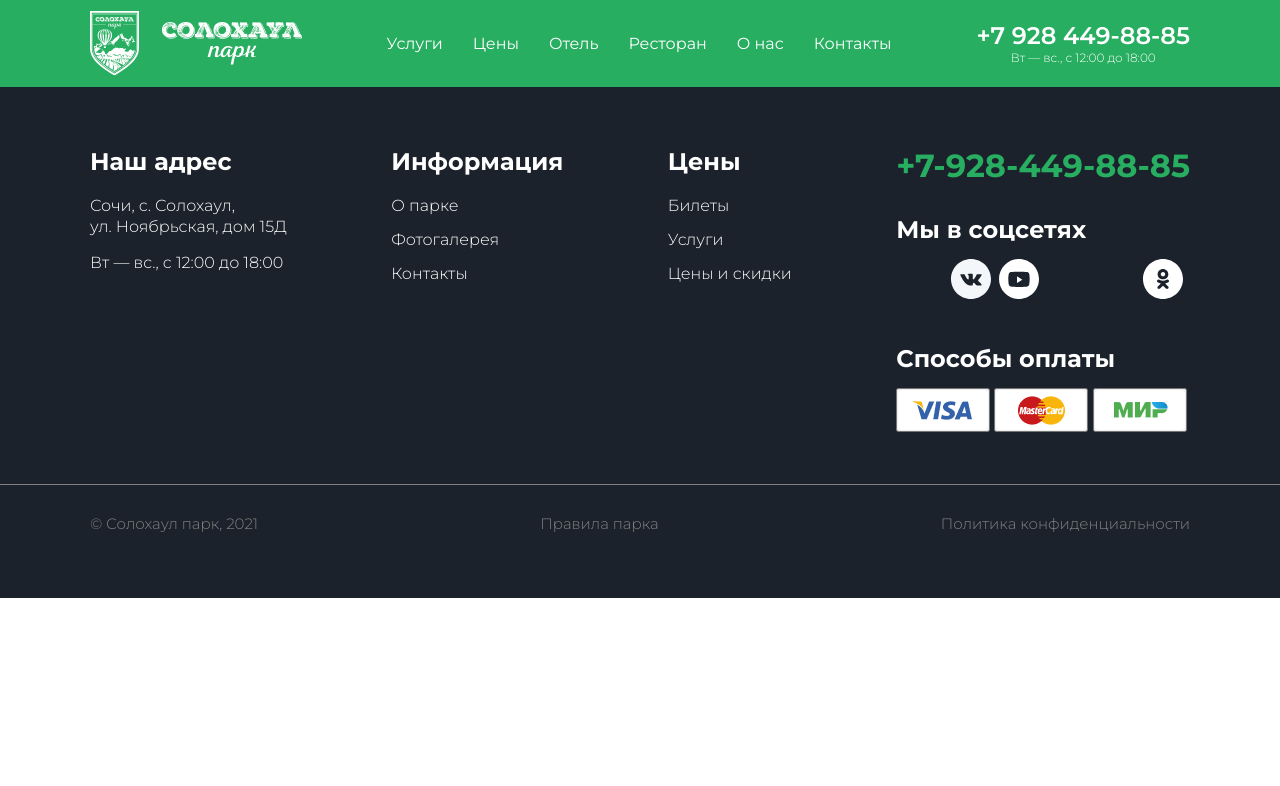
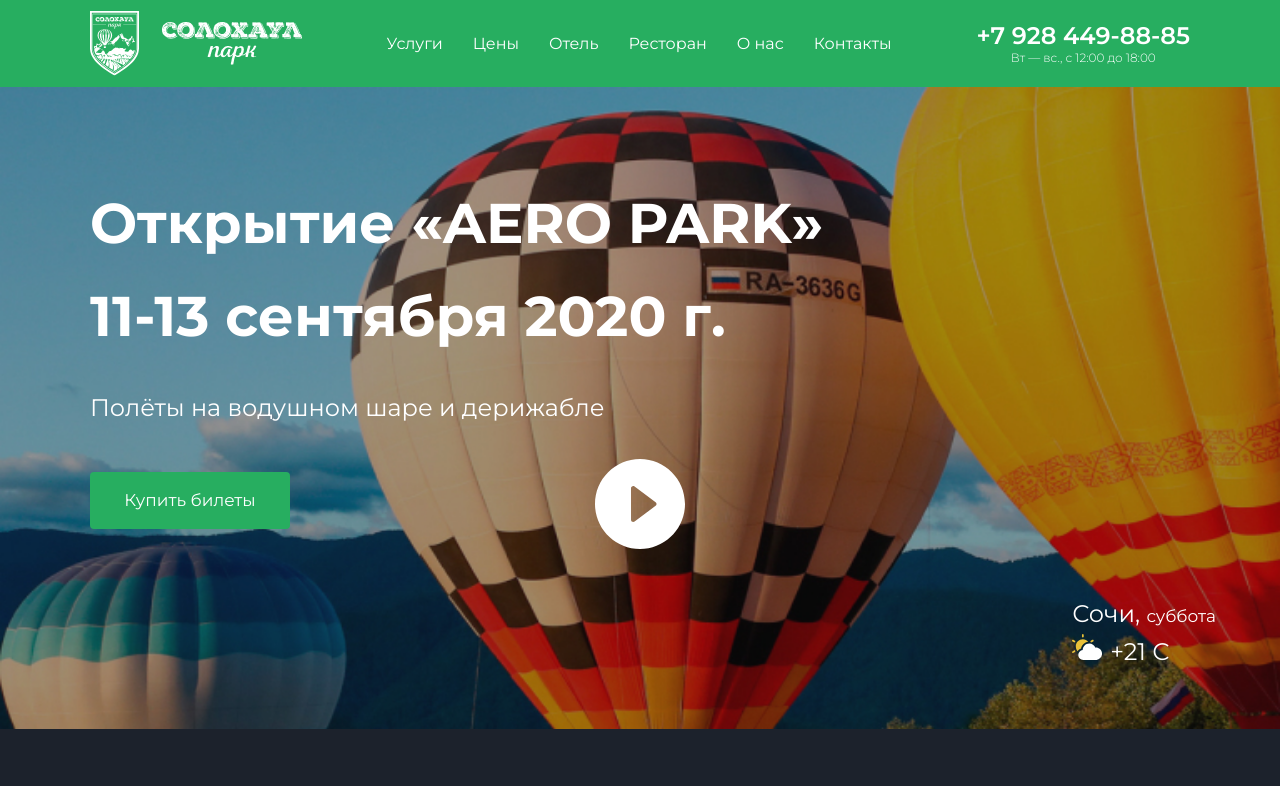
Before and after one commit to MichaelLegedza/Solohaul, a plain HTML site: page index.html in a window 1280 px wide. Shown: the top 786 px of the page. Drawn offline with Linux system fonts and the light colour scheme.

Commit message:
Opening block in works

```diff
--- a/assets/css/style.css
+++ b/assets/css/style.css
@@ -43,7 +43,8 @@
 
 @media (min-width: 576px) {
 
-  .container {
+  .header__container,
+  .footer__container {
     max-width: 540px;
   }
 
@@ -51,7 +52,8 @@
 
 @media (min-width: 768px) {
 
-  .container {
+  .header__container,
+  .footer__container {
     max-width: 720px;
   }
 
@@ -82,8 +84,54 @@
 
 /* ----- Typography ----- */
 
+@media (min-width: 1px) {
+
+  h1 {
+    font-size: 24px;
+  }
+
+}
+
+@media (min-width: 768px) {
+
+  h1 {
+    font-size: 56px;
+    line-height: 1.3;
+  }
+
+}
+
+
 h3 {
   font-size: 24px;
+}
+
+/* ----- Btns ----- */
+
+.btn {
+  width: 200px;
+  height: 57px;
+  display: flex;
+  align-items: center;
+  justify-content: center;
+  background-color: #27AE60;
+  border: 0;
+  border-radius: 4px;
+  cursor: pointer;
+  color: #ffffff;
+  font-size: 17px;
+  line-height: 1.2;
+  transition: .2s linear;
+}
+
+.btn:hover {
+  background-color: #31C670;
+  transition: .2s linear;
+}
+
+.btn:active {
+  background-color:#1A8748;
+  transition: .1s linear;
 }
 
 /* ------ Header adaptive ------ */
@@ -603,6 +651,125 @@
     width: auto;
   }
 
-  /* --- Nubmer --- */
+  /* --- Number --- */
 
 }
+
+
+/* ----- Opening adaptive ----- */
+
+@media (min-width: 1px) {
+
+  .opening {
+    padding: 100px 0px 50px;
+    background: url(../img/opening-img.jpg) no-repeat;
+    background-size: cover;
+  }
+
+  .opening__container {
+    color: #ffffff;
+  }
+
+  .main__title {
+    white-space: pre;
+  }
+
+  .main__title span {
+    display: block;
+    margin-top: 20px;
+  }
+
+  .opening__inner {
+    max-width: 280px;
+    margin-bottom: 60px;
+  }
+
+  .opening__inner p {
+    margin-bottom: 40px;
+    font-size: 17px;
+  }
+
+  /* ----- Widget block ----- */
+
+  .widget {
+    display: flex;
+    justify-content: space-around;
+    align-items: center;
+  }
+
+  .town {
+    margin-bottom: 5px;
+  }
+
+  .town,
+  .temperature {
+    font-size: 24px;
+    line-height: 1.2;
+  }
+
+  .town span {
+    font-size: 17px;
+    line-height: 1.2;
+  }
+
+  .temperature::before {
+    content: '';
+    display: inline-block;
+    width: 30px;
+    height: 26px;
+    background: url(../svg/weather.svg) no-repeat;
+    margin-right: 8px;
+  }
+
+  /* ----- Widget block end ----- */
+
+}
+
+@media (min-width: 768px) {
+
+  .opening__inner {
+    max-width: unset;
+  }
+
+  .main__title {
+    white-space: unset;
+  }
+
+  .opening p {
+    font-size: 24px;
+    margin: 40px 0px 50px;
+  }
+
+  .play-btn {
+    position: relative;
+    bottom: 130px;
+    display: flex;
+  }
+
+  .play-btn img {
+    width: 90px;
+    height: 90px;
+    z-index: 0;
+    cursor: pointer;
+  }
+
+  .weather {
+    position: absolute;
+    right: 5%;
+  }
+
+}
+
+@media (min-width: 1400px) {
+
+  .opening {
+    padding: 170px 0px;
+    background: url(../img/opening-img2.jpg) no-repeat;
+    background-size: cover;
+  }
+
+  .play-btn {
+    left: 250px;
+  }
+
+}
--- a/index.html
+++ b/index.html
@@ -66,9 +66,54 @@
 
   <!-- header end -->
 
+  <!-- Main -->
+
   <main>
 
+    <!-- Opening -->
+    <section class="opening">
+      <div class="container opening__container">
+
+        <div class="opening__inner">
+          <h1 class="title main__title">Открытие
+«AERO PARK»<span>11-13 сентября 2020 г.</span></h1>
+          <p>Полёты на водушном шаре и дерижабле</p>
+          <button class="btn btn--green">Купить билеты</button>
+        </div>
+
+        <!-- Widget -->
+        <div class="widget">
+
+          <!-- Play button -->
+
+          <div class="play-btn">
+            <img src="./assets/svg/play.svg" alt="Play">
+          </div>
+
+          <!-- Play button end -->
+
+          <!-- Weather -->
+
+          <div class="weather">
+            <div class="town">Сочи, <span>суббота</span></div>
+            <div class="temperature">+21 С</div>
+          </div>
+
+          <!-- Weather end -->
+
+        </div>
+
+        <!-- Widget end -->
+
+      </div>
+    </section>
+    <!-- Opening end -->
+
   </main>
+
+  <!-- Main end -->
+
+  <!-- Footer -->
 
   <footer class="footer">
     <div class="container footer__container">
@@ -146,9 +191,9 @@
 
           <div class="payments">
             <h3 class="payments__title title">Способы оплаты</h3>
-            <button class="btn btn--pay"><img src="./assets/img/visa.jpg" alt="Виза"></button>
-            <button class="btn btn--pay"><img src="./assets/img/mastercard.jpg" alt="Мастер Кард"></button>
-            <button class="btn btn--pay"><img src="./assets/img/mir.jpg" alt="Мир"></button>
+            <button><img src="./assets/img/visa.jpg" alt="Виза"></button>
+            <button><img src="./assets/img/mastercard.jpg" alt="Мастер Кард"></button>
+            <button><img src="./assets/img/mir.jpg" alt="Мир"></button>
           </div>
 
           <!-- Payments end -->
@@ -173,6 +218,7 @@
 
   </footer>
 
+  <!-- Footer end -->
 
 </body>
 </html>
```
Also changed, not shown: assets/img/opening-img.jpg (added), assets/img/opening-img2.jpg (added), assets/svg/play.svg (added), assets/svg/weather.svg (added).
